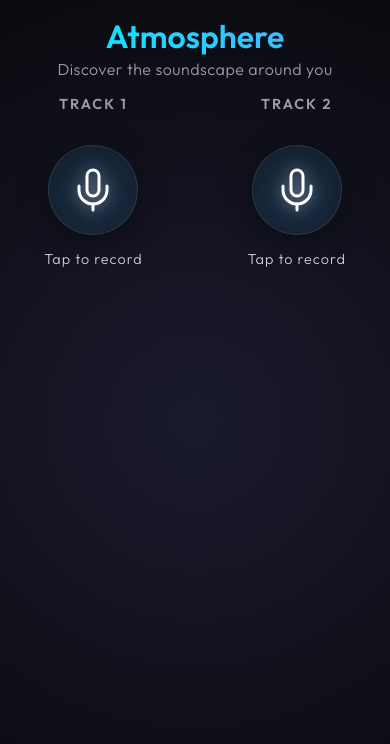
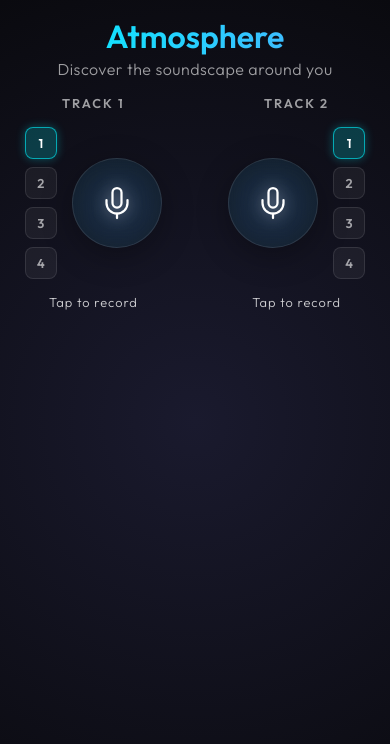
Before and after one commit to tvvvvt-beep/hearingsyhthesizer, a React (Vite) app: page / in a window 390 px wide. Shown: the top 744 px of the page. Built offline with nearby package versions, Linux system fonts and the light colour scheme.

Commit message:
feat: add 4 generated audio variations and mobile selection UI

```diff
--- a/src/App.tsx
+++ b/src/App.tsx
@@ -15,10 +15,12 @@ function App() {
   // Track 1
   const [track1State, setTrack1State] = useState<TrackState>('empty');
   const [track1Blob, setTrack1Blob] = useState<Blob | null>(null);
+  const [track1Variation, setTrack1Variation] = useState<number>(1);
 
   // Track 2
   const [track2State, setTrack2State] = useState<TrackState>('empty');
   const [track2Blob, setTrack2Blob] = useState<Blob | null>(null);
+  const [track2Variation, setTrack2Variation] = useState<number>(1);
 
   // Crossfader Mix Value (-1.0 to 1.0. 0 = Center)
   const [mixValue, setMixValue] = useState(0);
@@ -88,7 +90,7 @@ function App() {
     setGlobalState('processing');
     try {
       setIsPlaying(true);
-      await audioEngine.generateDualSoundscape(track1Blob, track2Blob);
+      await audioEngine.generateDualSoundscape(track1Blob, track2Blob, track1Variation, track2Variation);
       // Re-apply volumes after node generation
       applyCrossfade(mixValue);
       setGlobalState('playing');
@@ -139,6 +141,9 @@ function App() {
             trackLabel="Track 1"
             isRecording={track1State === 'recording'}
             isRecorded={track1State === 'recorded'}
+            variation={track1Variation}
+            onVariationChange={setTrack1Variation}
+            selectorPosition="right"
             onClick={() => track1State === 'recording' ? stopRecordingTrack(1) : startRecordingTrack(1)}
           />
 
@@ -148,6 +153,9 @@ function App() {
             trackLabel="Track 2"
             isRecording={track2State === 'recording'}
             isRecorded={track2State === 'recorded'}
+            variation={track2Variation}
+            onVariationChange={setTrack2Variation}
+            selectorPosition="left"
             onClick={() => track2State === 'recording' ? stopRecordingTrack(2) : startRecordingTrack(2)}
           />
         </div>
--- a/src/components/RecordButton.module.css
+++ b/src/components/RecordButton.module.css
@@ -2,25 +2,75 @@
     display: flex;
     flex-direction: column;
     align-items: center;
-    justify-content: center;
     position: relative;
     width: 100%;
-    height: 100%;
-    min-height: 160px;
+}
+
+.mainArea {
+    display: flex;
+    align-items: center;
+    justify-content: center;
+    gap: 15px;
+}
+
+.reverse {
+    flex-direction: row-reverse;
+}
+
+.recordContainer {
+    position: relative;
+    display: flex;
+    align-items: center;
+    justify-content: center;
+    width: 90px;
+    height: 90px;
+}
+
+.variationSelectors {
+    display: flex;
+    flex-direction: column;
+    gap: 8px;
+}
+
+.variationBtn {
+    width: 32px;
+    height: 32px;
+    border-radius: 8px;
+    background: rgba(255, 255, 255, 0.05);
+    border: 1px solid rgba(255, 255, 255, 0.1);
+    color: var(--text-secondary);
+    font-size: 0.8rem;
+    font-weight: 600;
+    transition: all 0.2s ease;
+    display: flex;
+    align-items: center;
+    justify-content: center;
+    cursor: pointer;
+}
+
+.variationBtn:hover {
+    background: rgba(255, 255, 255, 0.1);
+}
+
+.activeVariation {
+    background: rgba(0, 242, 254, 0.2);
+    border-color: rgba(0, 242, 254, 0.6);
+    color: white;
+    box-shadow: 0 0 10px rgba(0, 242, 254, 0.3);
 }
 
 .trackLabel {
-    font-size: 0.9rem;
+    font-size: 0.8rem;
     font-weight: 600;
     letter-spacing: 2px;
     color: var(--text-secondary);
-    margin-bottom: 2rem;
+    margin-bottom: 1rem;
     text-transform: uppercase;
 }
 
 .button {
-    width: 90px;
-    height: 90px;
+    width: 100%;
+    height: 100%;
     border-radius: 50%;
     display: flex;
     align-items: center;
@@ -56,11 +106,13 @@
 
 .statusText {
     margin-top: 15px;
-    font-size: 0.9rem;
+    font-size: 0.8rem;
     font-weight: 300;
     letter-spacing: 1px;
-    opacity: 0.8;
+    opacity: 0.7;
+    text-align: center;
     animation: fadeIn 0.5s ease forwards;
+    height: 20px;
 }
 
 /* Ripples */
--- a/src/components/RecordButton.tsx
+++ b/src/components/RecordButton.tsx
@@ -6,13 +6,42 @@ interface RecordButtonProps {
   isRecording: boolean;
   isRecorded: boolean;
   trackLabel: string;
+  variation: number;
+  onVariationChange: (v: number) => void;
+  selectorPosition: 'left' | 'right';
   onClick: () => void;
 }
 
-export const RecordButton: React.FC<RecordButtonProps> = ({ isRecording, isRecorded, trackLabel, onClick }) => {
+export const RecordButton: React.FC<RecordButtonProps> = ({
+  isRecording,
+  isRecorded,
+  trackLabel,
+  variation,
+  onVariationChange,
+  selectorPosition,
+  onClick
+}) => {
   return (
     <div className={styles.container}>
       <div className={styles.trackLabel}>{trackLabel}</div>
+      <div className={`${styles.mainArea} ${selectorPosition === 'left' ? styles.reverse : ''}`}>
+
+        {/* Variation Selectors */}
+        <div className={styles.variationSelectors}>
+          {[1, 2, 3, 4].map(num => (
+            <button
+              key={num}
+              className={`${styles.variationBtn} ${variation === num ? styles.activeVariation : ''}`}
+              onClick={() => onVariationChange(num)}
+              aria-label={`Variation ${num}`}
+            >
+              {num}
+            </button>
+          ))}
+        </div>
+
+        {/* Record Button Container */}
+        <div className={styles.recordContainer}>
           {isRecording && (
             <>
               <div className={`${styles.ripple} ${styles.ripple1}`}></div>
@@ -26,9 +55,13 @@ export const RecordButton: React.FC<RecordButtonProps> = ({ isRecording, isRecor
             aria-label={isRecording ? `Stop recording ${trackLabel}` : `Start recording ${trackLabel}`}
           >
             <div className={styles.iconContainer}>
-          <Mic size={48} color="var(--text-primary)" strokeWidth={1.5} />
+              <Mic size={36} color="var(--text-primary)" strokeWidth={1.5} />
             </div>
           </button>
+        </div>
+
+      </div>
+
       <div className={styles.statusText}>
         {isRecording ? "Listening..." : isRecorded ? "Recorded" : "Tap to record"}
       </div>
```
Also changed, not shown: src/audio/AudioEngine.ts (+109 -49 lines). Lines whose indentation alone changed are shown as unchanged.
